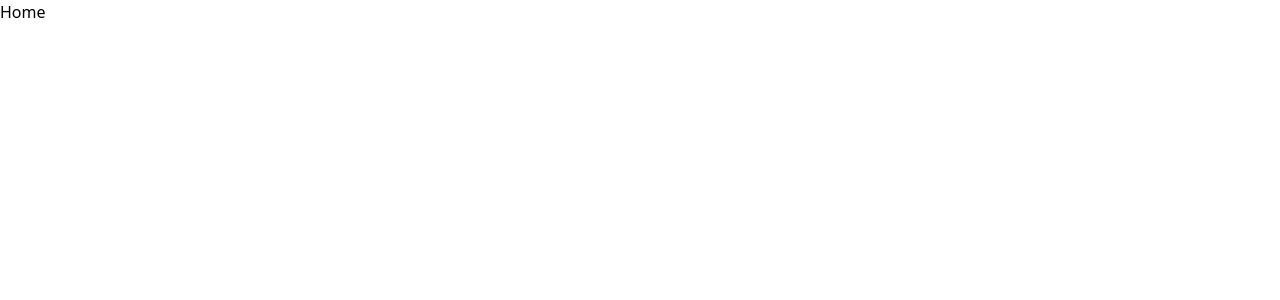
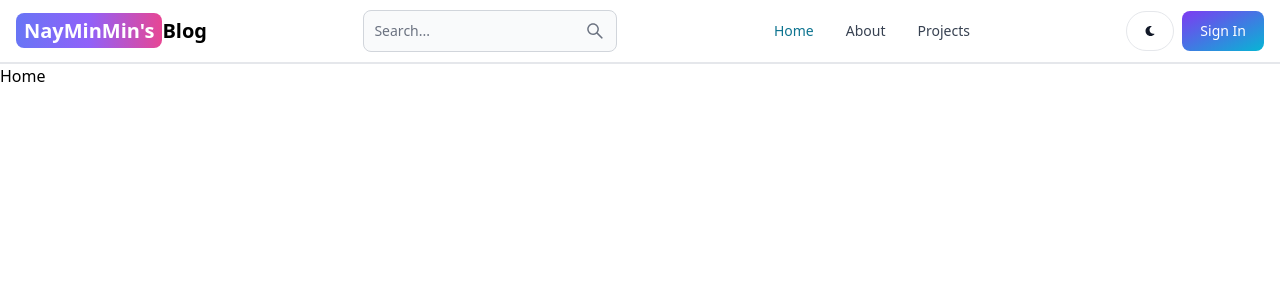
Before and after one commit to TunK74/mern-blog, a React (Vite) app in the folder frontend/: page / in a window 1280 px wide. Shown: the top 300 px of the page. Built offline with nearby package versions, Linux system fonts and the light colour scheme.

Commit message:
Create header section

```diff
--- a/frontend/package.json
+++ b/frontend/package.json
@@ -10,8 +10,11 @@
     "preview": "vite preview"
   },
   "dependencies": {
+    "flowbite": "^2.3.0",
+    "flowbite-react": "^0.7.2",
     "react": "^18.2.0",
     "react-dom": "^18.2.0",
+    "react-icons": "^5.0.1",
     "react-router-dom": "^6.22.1"
   },
   "devDependencies": {
--- a/frontend/src/App.jsx
+++ b/frontend/src/App.jsx
@@ -6,10 +6,12 @@
 import SignUp from "./pages/SignUp";
 import Dashboard from "./pages/Dashboard";
 import Projects from "./pages/Projects";
+import Header from "./components/Header";
 
 const App = () => {
   return (
     <BrowserRouter>
+      <Header />
       <Routes>
         <Route path="/" element={<Home />} />
         <Route path="/about" element={<About />} />
--- /dev/null
+++ b/frontend/src/components/Header.jsx
@@ -0,0 +1,55 @@
+import { Navbar, TextInput, Button } from "flowbite-react";
+import { Link, useLocation } from "react-router-dom";
+import { AiOutlineSearch } from "react-icons/ai";
+import { FaMoon } from "react-icons/fa";
+
+const Header = () => {
+  const path = useLocation().pathname;
+
+  return (
+    <Navbar className="border-b-2">
+      <Link
+        to="/"
+        className="self-center whitespace-nowrap text-sm sm:text-xl font-semibold dark:text-white "
+      >
+        <span className=" px-2 py-1 bg-gradient-to-r from-indigo-500 via-purple-500 to-pink-500 rounded-lg text-white">
+          NayMinMin's
+        </span>
+        Blog
+      </Link>
+      <form>
+        <TextInput
+          type="text"
+          placeholder="Search..."
+          rightIcon={AiOutlineSearch}
+          className="hidden lg:inline"
+        />
+      </form>
+      <Button className="w-12 h-10 lg:hidden" color="gray" pill>
+        <AiOutlineSearch />
+      </Button>
+      <div className="flex gap-2 md:order-2">
+        <Button className="w-12 h-10 hidden sm:inline" color="gray" pill>
+          <FaMoon />
+        </Button>
+        <Link to={"/sign-in"}>
+          <Button gradientDuoTone="purpleToBlue">Sign In</Button>
+        </Link>
+        <Navbar.Toggle />
+      </div>
+      <Navbar.Collapse>
+        <Navbar.Link active={path === "/"} as={"div"}>
+          <Link to="/">Home</Link>
+        </Navbar.Link>
+        <Navbar.Link active={path === "/about"} as={"div"}>
+          <Link to="/about">About</Link>
+        </Navbar.Link>
+        <Navbar.Link active={path === "/projects"} as={"div"}>
+          <Link to="/projects">Projects</Link>
+        </Navbar.Link>
+      </Navbar.Collapse>
+    </Navbar>
+  );
+};
+
+export default Header;
--- a/frontend/tailwind.config.js
+++ b/frontend/tailwind.config.js
@@ -1,8 +1,13 @@
 /** @type {import('tailwindcss').Config} */
 export default {
-  content: ["./index.html", "./src/**/*.{js,ts,jsx,tsx}"],
+  content: [
+    "./index.html",
+    "./src/**/*.{js,ts,jsx,tsx}",
+    "./node_modules/flowbite-react/lib/esm/**/*.js",
+  ],
+
   theme: {
     extend: {},
   },
-  plugins: [],
+  plugins: [require("flowbite/plugin")],
 };
```
Also changed, not shown: 1 other file (tests, documents, lock files or other folders).
